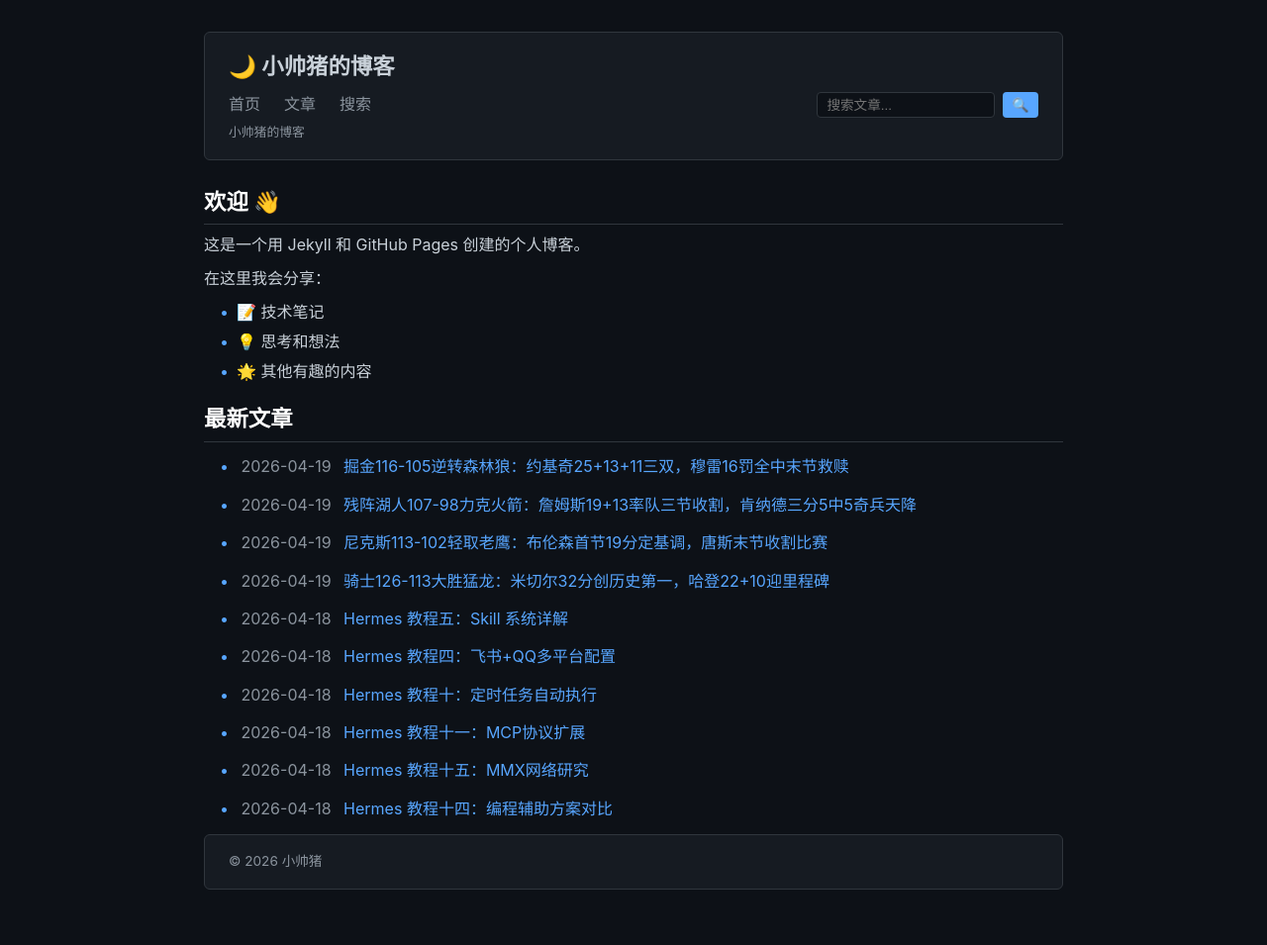
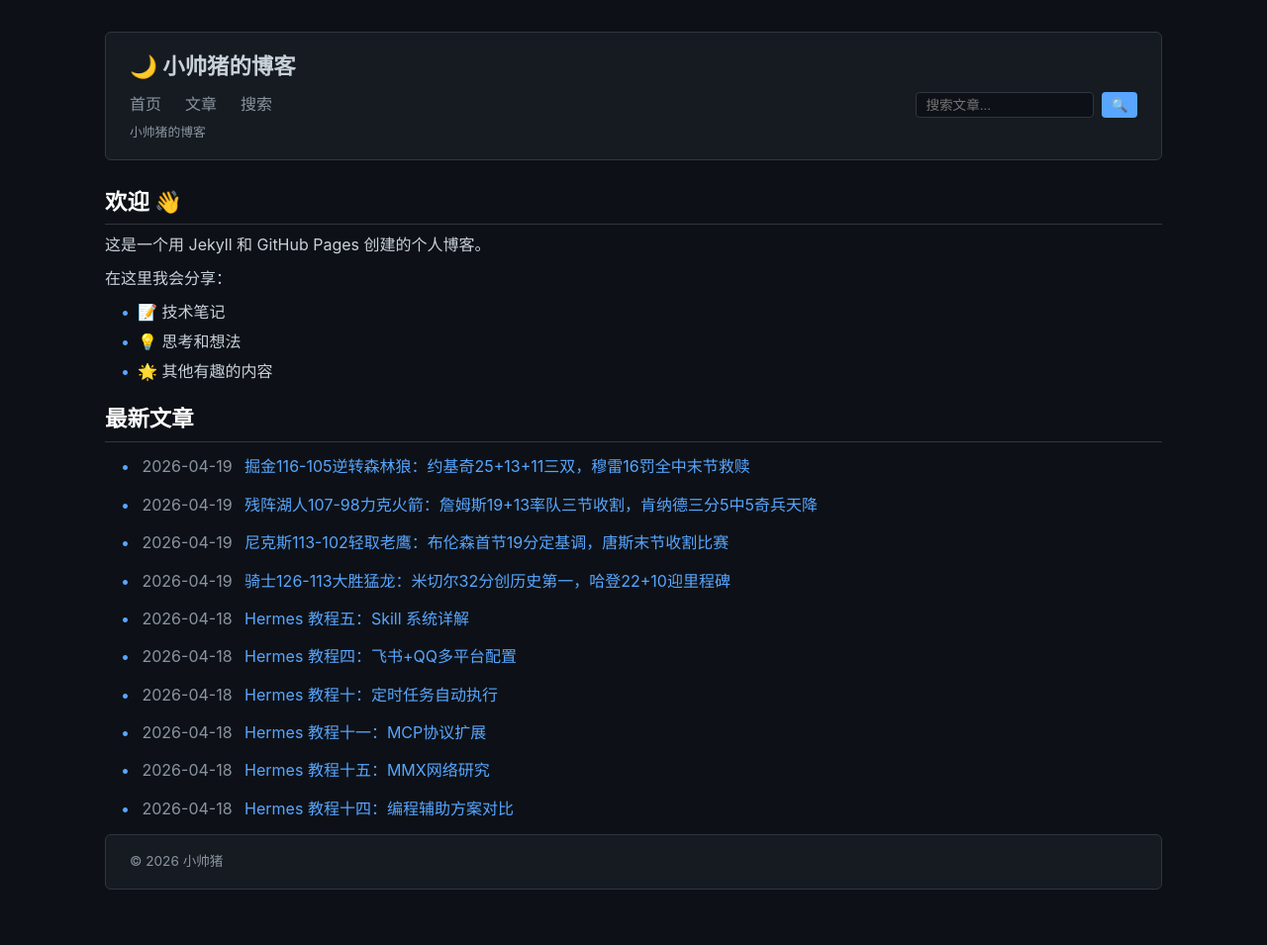
Before and after one commit to godsay1983/godsay1983.github.io, a Jekyll site: the page built from index.md, in a window 1280 px wide. Shown: the whole page at 99% size. Built offline with Jekyll 4.4.1, drawn with Linux system fonts in a browser that asks for light colours.

Commit message:
style: 文章宽度 900px → 1100px

```diff
--- a/_layouts/default.html
+++ b/_layouts/default.html
@@ -27,7 +27,7 @@
       font-size: 16px;
     }
     .wrapper {
-      max-width: 900px;
+      max-width: 1100px;
       margin: 0 auto;
       padding: 2rem 1rem;
     }
--- a/_layouts/post.html
+++ b/_layouts/post.html
@@ -40,7 +40,7 @@ layout: default
 }
 .post-toc a:hover { color: var(--accent); }
 .post-toc .toc-h3 { padding-left: 0.8rem; }
-@media (max-width: 900px) {
+@media (max-width: 1100px) {
   .post-layout { flex-direction: column; }
   .post-toc { width: 100%; position: static; max-height: none; }
 }
```
